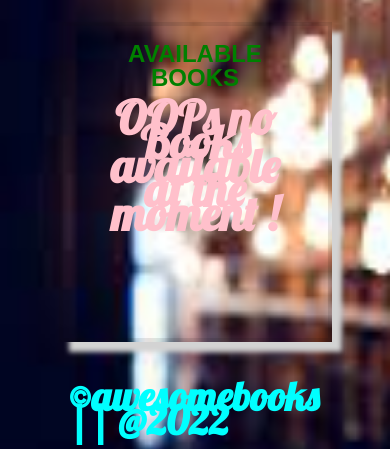
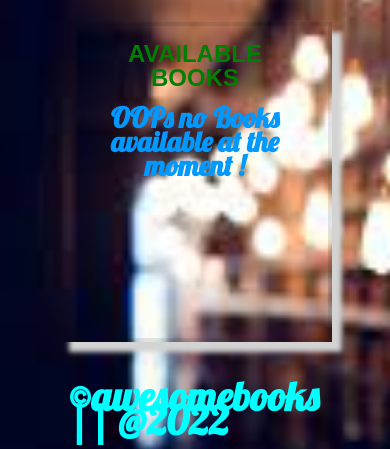
Before and after one commit to Bria222/awesome-books-app, a website: page index.html in a window 390 px wide. Shown: the part 246-695 px from the top of the page. Drawn offline with nearby package versions, Linux system fonts and the light colour scheme.

Commit message:
add responsive main section

```diff
--- a/style.css
+++ b/style.css
@@ -261,8 +261,8 @@ nav a:hover::before {
     align-items: center;
     border: 4px solid rgb(17, 17, 17, 0.1);
     box-shadow: 10px 10px 5px #d3d3d3;
-    font-size: 2.5rem;
-    color: pink;
+    font-size: 1.5rem;
+    color: #0099ff;
   }
 
   .books-title-1 {
```
